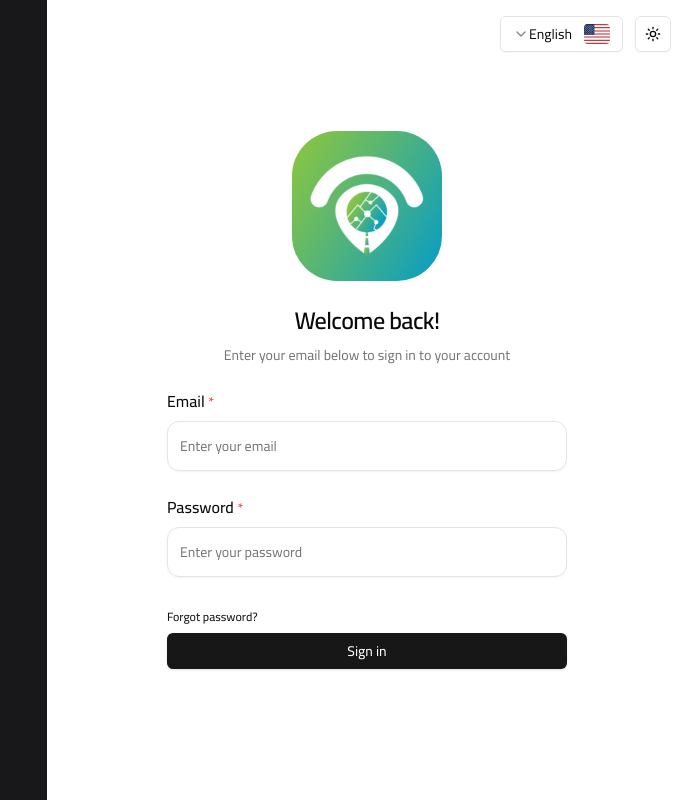
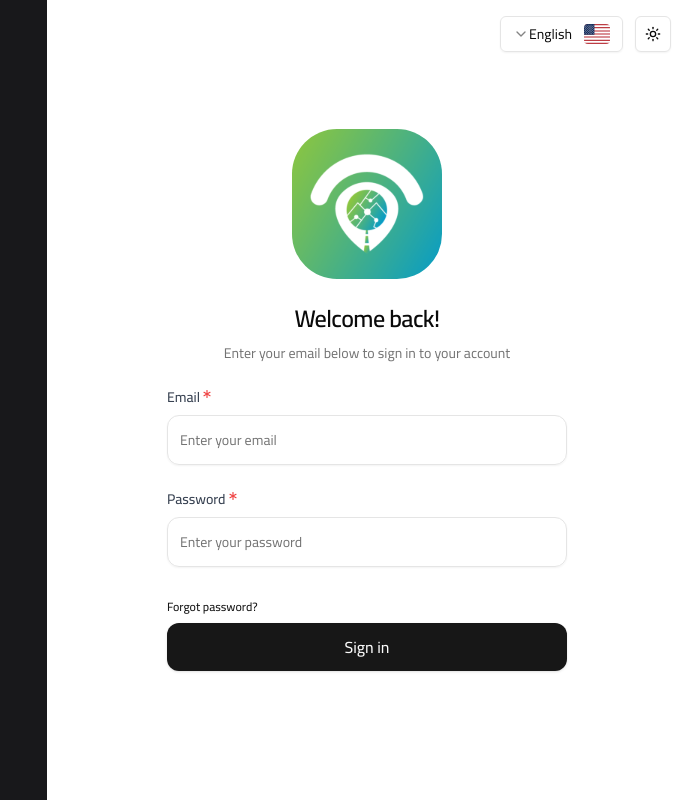
Before and after one commit to mohamedelkhateeb/Tracking.EgyEagles-V2, a React (Vite) app: page / in a window 1280 px wide. Shown: the whole page, without its empty margins (593-1280 px from the left). Built offline with nearby package versions, Linux system fonts and the light colour scheme.

Commit message:
refactor: sign-in page

```diff
--- a/package.json
+++ b/package.json
@@ -43,6 +43,7 @@
     "react-dom": "^18.3.1",
     "react-hook-form": "^7.53.2",
     "react-i18next": "^15.6.1",
+    "react-icons": "^5.5.0",
     "react-router-dom": "^7.1.1",
     "tailwind-merge": "^2.6.0",
     "tailwindcss-animate": "^1.0.7",
--- a/src/components/Fields/input-field.tsx
+++ b/src/components/Fields/input-field.tsx
@@ -1,9 +1,10 @@
-// InputField.tsx
 import React from "react";
 import { Input } from "@/components/ui/input";
 import { cn } from "@/lib/utils";
+import { useTranslation } from "react-i18next";
+import { LuAsterisk } from "react-icons/lu";
 
-interface InputFieldProps {
+interface CustomInputProps {
   name: string;
   label: string;
   placeholder: string;
@@ -18,9 +19,11 @@ interface InputFieldProps {
   min?: string;
   defaultValue?: string | number | readonly string[];
   defaultChecked?: boolean;
+  className?: string;
+  labelStyle?: string;
 }
 
-const InputField: React.FC<InputFieldProps> = ({
+const CustomInput: React.FC<CustomInputProps> = ({
   name,
   label,
   placeholder,
@@ -34,30 +37,37 @@ const InputField: React.FC<InputFieldProps> = ({
   maxLength,
   defaultValue,
   defaultChecked,
+  labelStyle = "text-gray-700 font-medium",
 }) => {
+  const { t } = useTranslation();
   return (
     <div className="flex flex-col gap-2">
-      <p className="  font-medium">
-        {label} {required && <span className="text-sm text-red-500">*</span>}
+      <p className={cn("text-sm font-semibold flex", labelStyle)}>
+        {label}{" "}
+        {required ? (
+          <LuAsterisk className="text-red-500" size={14} />
+        ) : (
+          <span className="text-gray-500 font-medium"> {t("optional")}</span>
+        )}
       </p>
       <Input
         name={name}
-        className={cn(
-          "w-full py-6 rounded-xl outline-none",
-          errors[name] && "border-red-500"
-        )}
         placeholder={placeholder}
         type={type}
-        value={value}
+        value={value || ""}
         onChange={onChange}
         minLength={minLength}
         maxLength={maxLength}
         max={max}
         defaultValue={defaultValue}
         defaultChecked={defaultChecked}
+        className={cn(
+          "w-full py-6 rounded-xl outline-none",
+          errors[name] && "border-red-500"
+        )}
       />
       {errors && (
-        <p className="mr-auto min-w-full text-xs text-red-500">
+        <p className="mr-auto min-w-full text-md text-red-500">
           {errors[name]?.join("")}
         </p>
       )}
@@ -65,4 +75,4 @@ const InputField: React.FC<InputFieldProps> = ({
   );
 };
 
-export default InputField;
+export default CustomInput;
--- a/src/components/ui/button.tsx
+++ b/src/components/ui/button.tsx
@@ -5,12 +5,12 @@ import { cva, type VariantProps } from "class-variance-authority"
 import { cn } from "@/lib/utils"
 
 const buttonVariants = cva(
-  "inline-flex items-center justify-center gap-2 whitespace-nowrap rounded-md text-sm font-medium transition-colors focus-visible:outline-none focus-visible:ring-1 focus-visible:ring-ring disabled:pointer-events-none disabled:opacity-50 [&_svg]:pointer-events-none [&_svg]:size-4 [&_svg]:shrink-0",
+  "inline-flex items-center justify-center gap-2 whitespace-nowrap rounded-md  font-medium transition-colors focus-visible:outline-none focus-visible:ring-1 focus-visible:ring-ring disabled:pointer-events-none disabled:opacity-50 [&_svg]:pointer-events-none [&_svg]:size-4 [&_svg]:shrink-0",
   {
     variants: {
       variant: {
         default:
-          "bg-primary text-primary-foreground shadow hover:bg-primary/90",
+          "bg-primary rounded-xl text-primary-foreground shadow hover:bg-primary/90",
         destructive:
           "bg-destructive text-destructive-foreground shadow-sm hover:bg-destructive/90",
         outline:
--- /dev/null
+++ b/src/components/ui/loading-btn.tsx
@@ -0,0 +1,37 @@
+import { Button } from "./button";
+import { FiLoader } from "react-icons/fi";
+
+
+function LoadingButton({
+  content,
+  style,
+  loader,
+  disabled,
+  isPending = false,
+  onClick,
+}: {
+  content: string | React.ReactNode;
+  style?: string;
+  loader?: string;
+  disabled?: boolean;
+  isPending?: boolean;
+  onClick?: () => void;
+}) {
+  return (
+    <Button  onClick={onClick} type="submit" className={style} disabled={disabled || isPending}>
+      {isPending ? (
+        loader ? (
+          <div className="flex items-center justify-center gap-2">
+            <FiLoader className="h-10 w-10 animate-spin text-xl" /> {loader}
+          </div>
+        ) : (
+          <FiLoader className="h-10 w-10 animate-spin text-xl" />
+        )
+      ) : (
+        <span>{content}</span>
+      )}
+    </Button>
+  );
+}
+
+export default LoadingButton;
--- a/src/page/auth/signin-form.tsx
+++ b/src/page/auth/signin-form.tsx
@@ -1,5 +1,6 @@
 import InputField from "@/components/Fields/input-field";
 import { Button } from "@/components/ui/button";
+import LoadingButton from "@/components/ui/loading-btn";
 import { useTranslation } from "react-i18next";
 import { Link } from "react-router-dom";
 export default function SigninForm() {
@@ -28,11 +29,7 @@ export default function SigninForm() {
         <Button size="sm" variant="link" asChild className={"mr-auto mt-0 p-0"}>
           <Link to="/forgot-password">{t("forgotPassword")}</Link>
         </Button>
-        {/* <LoadingButton content="Sign in" loader={'Signing In...'} style="ml-auto mt-2 w-full" />
-         */}
-        <Button className="w-full" type="submit">
-          {t("signIn")}
-        </Button>
+        <LoadingButton content={t("signIn")} style=" w-full p-6 " />
       </form>
     </>
   );
--- a/src/routes/common/routes.tsx
+++ b/src/routes/common/routes.tsx
@@ -1,11 +1,8 @@
 import SignIn from "@/page/auth/Sign-in-page";
-import SignUp from "@/page/auth/Sign-up";
 import { AUTH_ROUTES, BASE_ROUTE, PROTECTED_ROUTES } from "./routePaths";
 
 export const authenticationRoutePaths = [
   { path: AUTH_ROUTES.SIGN_IN, element: <SignIn /> },
-  { path: AUTH_ROUTES.SIGN_UP, element: <SignUp /> },
-  { path: AUTH_ROUTES.GOOGLE_OAUTH_CALLBACK, element: <div>Google OAuth</div> },
 ];
 
 export const protectedRoutePaths = [
```
Also changed, not shown: 1 other file (tests, documents, lock files or other folders).
